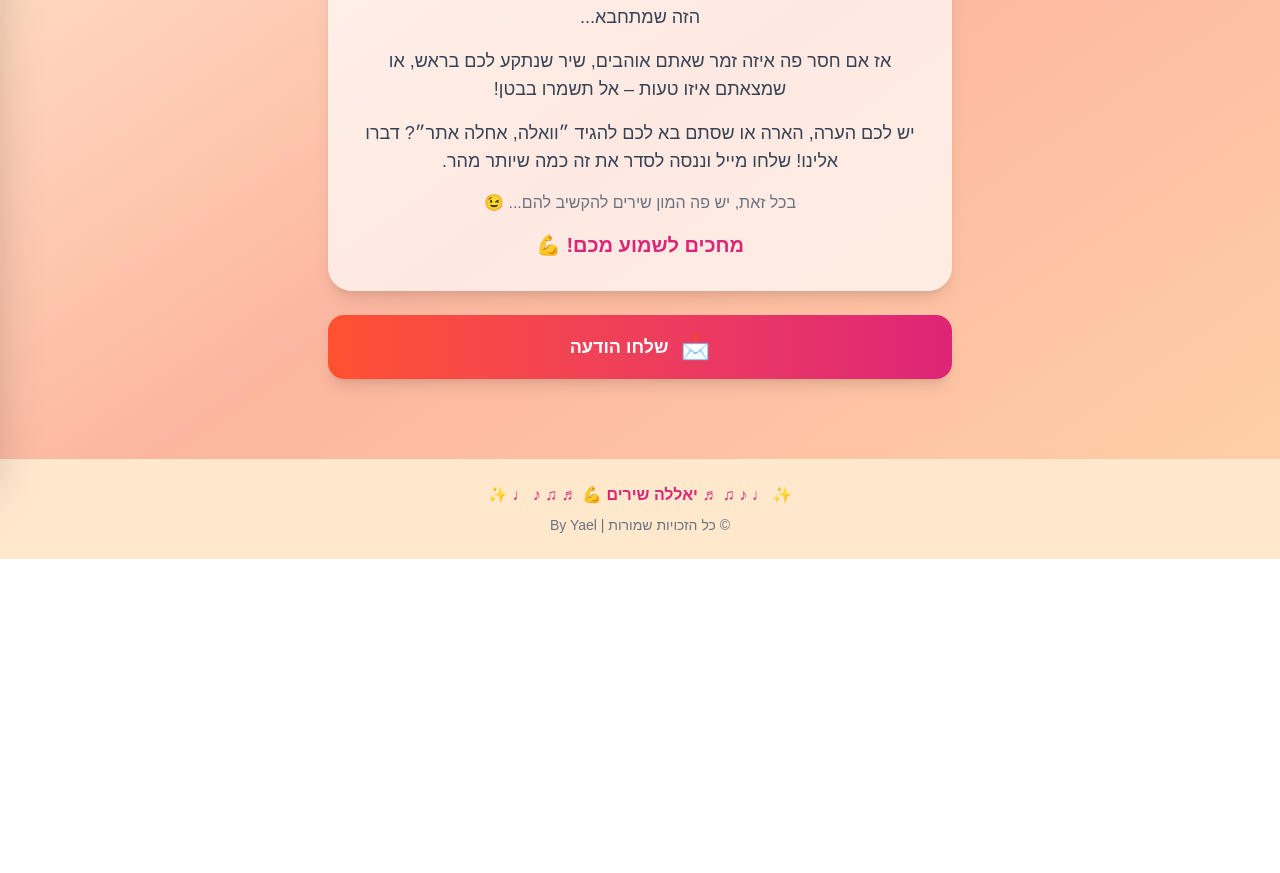
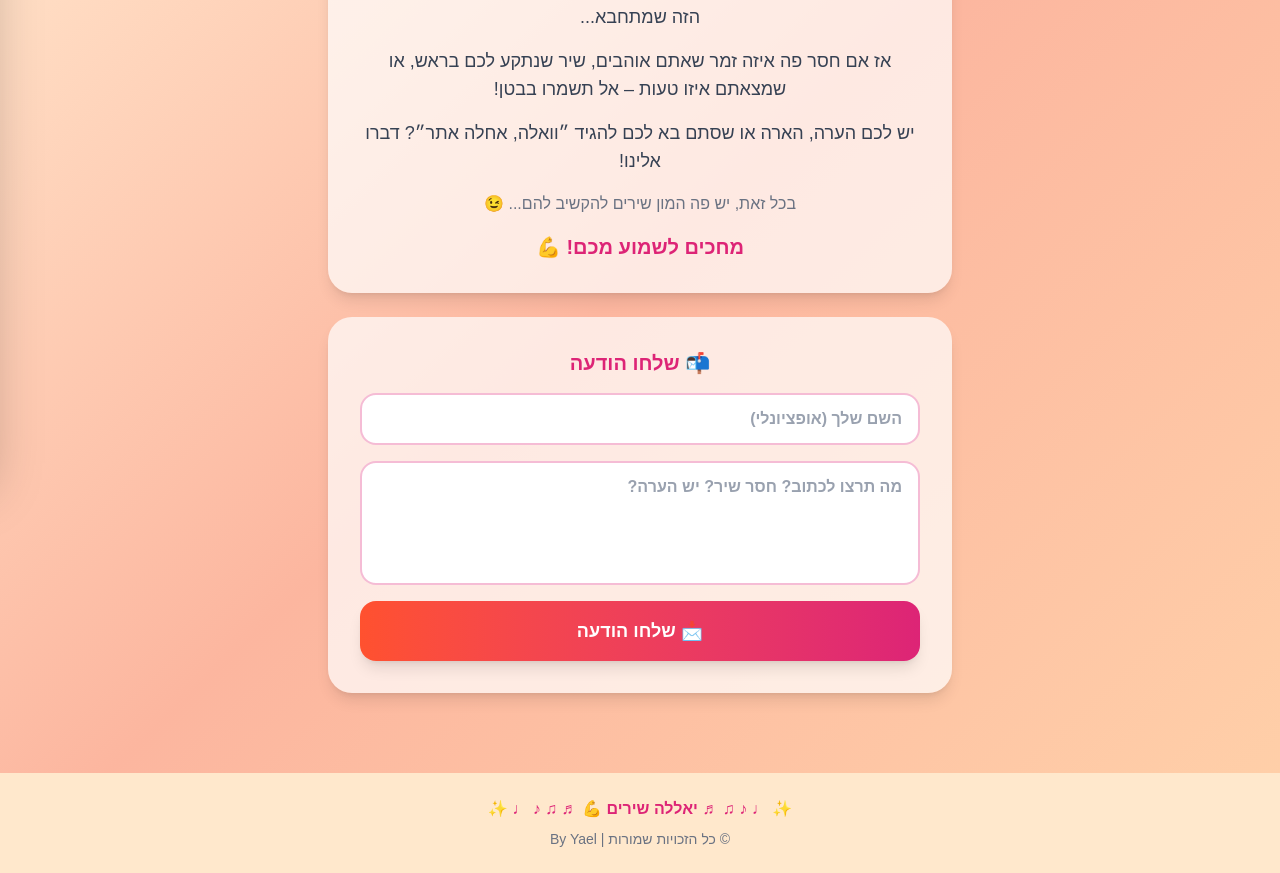
Before and after one commit to hanan-beep/music-site, a Next.js app: page /contact in a window 1280 px wide. Shown: the part 325-1198 px from the top of the page. Before the commit the page ends 884 px from the top, so only its background shows below. Built offline with nearby package versions, Linux system fonts and the light colour scheme.

Commit message:
improve player design

```diff
--- a/app/artist/[name]/page.tsx
+++ b/app/artist/[name]/page.tsx
@@ -39,7 +39,6 @@ export default async function ArtistPage({ params }: any) {
       <header className="bg-gradient-to-r from-[#FF512F] to-[#DD2476] p-6 text-center shadow-2xl">
         <BackButton label="→ חזרה לזמרים" />
         <h1 className="text-3xl font-black text-white">🎤 {artistName}</h1>
-        {/* כפתור הורדת כל שירי הזמר */}
         <a
           href={`https://drive.google.com/drive/folders/${artist.id}`}
           target="_blank"
@@ -56,11 +55,9 @@ export default async function ArtistPage({ params }: any) {
             <h2 className="text-2xl font-black text-[#DD2476] mb-4">💿 אלבומים</h2>
             <div className="grid grid-cols-2 md:grid-cols-4 gap-4">
               {folders.map((folder: any) => (
-                <a
-                  key={folder.id}
+                <a key={folder.id}
                   href={`/album/${folder.id}?name=${encodeURIComponent(folder.name)}`}
-                  className="bg-[#ffe8cc] rounded-2xl p-4 text-center hover:scale-105 transition-transform shadow-md block"
-                >
+                  className="bg-[#ffe8cc] rounded-2xl p-4 text-center hover:scale-105 transition-transform shadow-md block">
                   <div className="text-4xl mb-2">💿</div>
                   <h3 className="font-bold text-[#DD2476]">{folder.name}</h3>
                 </a>
@@ -72,7 +69,8 @@ export default async function ArtistPage({ params }: any) {
         {songs.length > 0 && (
           <section>
             <h2 className="text-2xl font-black text-[#DD2476] mb-4">🎵 שירים</h2>
-            <Player songs={songs} folderId={artist.id} />
+            {/* ללא folderId — הכפתור כבר בכותרת */}
+            <Player songs={songs} />
           </section>
         )}
       </div>
--- a/app/contact/page.tsx
+++ b/app/contact/page.tsx
@@ -1,10 +1,15 @@
 // app/contact/page.tsx
 'use client';
+import { useState } from 'react';
 import BackButton from '@/app/BackButton';
 
 export default function Contact() {
-  const subject = encodeURIComponent('בקשה / הערה – יאללה שירים');
-  const body = encodeURIComponent('שלום,\n\nאני פונה בנוגע לאתר יאללה שירים.\n\n');
+  const [name, setName] = useState('');
+  const [message, setMessage] = useState('');
+  const [sent, setSent] = useState(false);
+
+  const subject = encodeURIComponent(`בקשה / הערה מ-${name || 'גולש'} – יאללה שירים`);
+  const body = encodeURIComponent(`שם: ${name}\n\n${message}`);
   const mailtoLink = `mailto:yaele9090@gmail.com?subject=${subject}&body=${body}`;
 
   return (
@@ -15,23 +20,53 @@ export default function Contact() {
       </header>
 
       <div className="max-w-2xl mx-auto px-6 py-12 flex flex-col gap-6">
+
+        {/* טקסט */}
         <div className="bg-white/70 rounded-3xl p-8 shadow-lg text-gray-700 leading-relaxed text-center">
           <p className="text-3xl mb-4">🎵</p>
           <h2 className="text-2xl font-black text-[#DD2476] mb-6">חסר לכם איזה ביט?</h2>
           <p className="text-lg mb-4">חרשנו את כל המאגרים כדי שלא יחסר לכם כלום, אבל תמיד יש את השיר הזה שמתחבא...</p>
           <p className="text-lg mb-4">אז אם חסר פה איזה זמר שאתם אוהבים, שיר שנתקע לכם בראש, או שמצאתם איזו טעות – אל תשמרו בבטן!</p>
-          <p className="text-lg mb-4">יש לכם הערה, הארה או שסתם בא לכם להגיד ״וואלה, אחלה אתר״? דברו אלינו! שלחו מייל וננסה לסדר את זה כמה שיותר מהר.</p>
-          <p className="text-gray-500 mb-4 text-base">בכל זאת, יש פה המון שירים להקשיב להם... 😉</p>
+          <p className="text-lg mb-4">יש לכם הערה, הארה או שסתם בא לכם להגיד ״וואלה, אחלה אתר״? דברו אלינו!</p>
+          <p className="text-gray-500 mb-4">בכל זאת, יש פה המון שירים להקשיב להם... 😉</p>
           <p className="text-xl font-black text-[#DD2476]">מחכים לשמוע מכם! 💪</p>
         </div>
 
-        <a
-          href={mailtoLink}
-          className="bg-gradient-to-r from-[#FF512F] to-[#DD2476] rounded-2xl px-6 py-4 shadow-lg flex items-center justify-center gap-3 hover:scale-105 transition-transform"
-        >
-          <span className="text-2xl">📩</span>
-          <span className="text-white font-black text-lg">שלחו הודעה</span>
-        </a>
+        {/* טופס */}
+        <div className="bg-white/70 rounded-3xl p-8 shadow-lg flex flex-col gap-4">
+          <h3 className="text-xl font-black text-[#DD2476] text-center">📬 שלחו הודעה</h3>
+
+          <input
+            type="text"
+            placeholder="השם שלך (אופציונלי)"
+            value={name}
+            onChange={e => setName(e.target.value)}
+            className="rounded-2xl px-4 py-3 border-2 border-[#DD2476]/30 bg-white text-gray-800 font-bold placeholder-gray-400 focus:outline-none focus:border-[#DD2476]"
+          />
+
+          <textarea
+            placeholder="מה תרצו לכתוב? חסר שיר? יש הערה?"
+            value={message}
+            onChange={e => setMessage(e.target.value)}
+            rows={4}
+            className="rounded-2xl px-4 py-3 border-2 border-[#DD2476]/30 bg-white text-gray-800 font-bold placeholder-gray-400 focus:outline-none focus:border-[#DD2476] resize-none"
+          />
+
+          <a
+            href={mailtoLink}
+            onClick={() => setSent(true)}
+            className="bg-gradient-to-r from-[#FF512F] to-[#DD2476] text-white font-black text-lg px-8 py-4 rounded-2xl text-center hover:scale-105 transition-transform shadow-lg"
+          >
+            📩 שלחו הודעה
+          </a>
+
+          {sent && (
+            <p className="text-center text-green-600 font-bold">
+              ✅ נפתח חלון מייל — תשלחו ונחזור אליכם בהקדם!
+            </p>
+          )}
+        </div>
+
       </div>
 
       <footer className="bg-[#ffe8cc] text-center py-6 mt-8">
```
